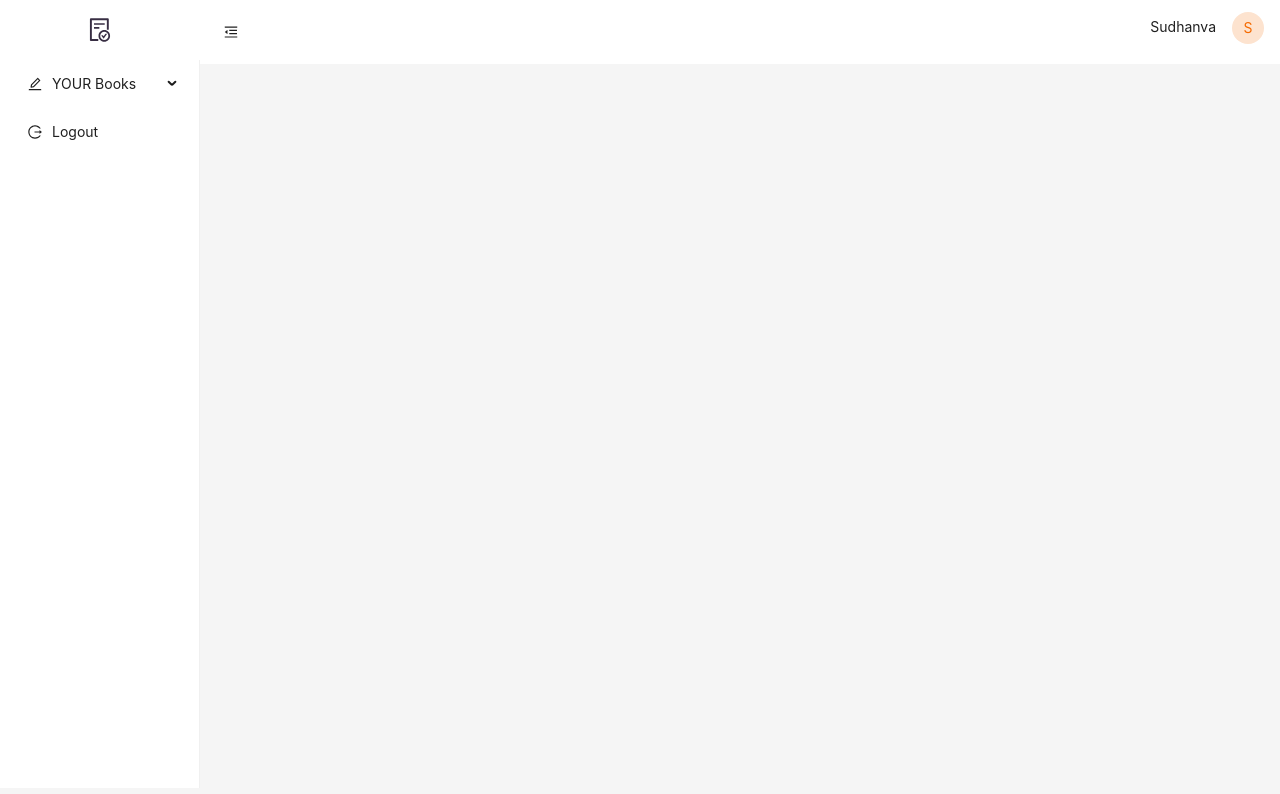
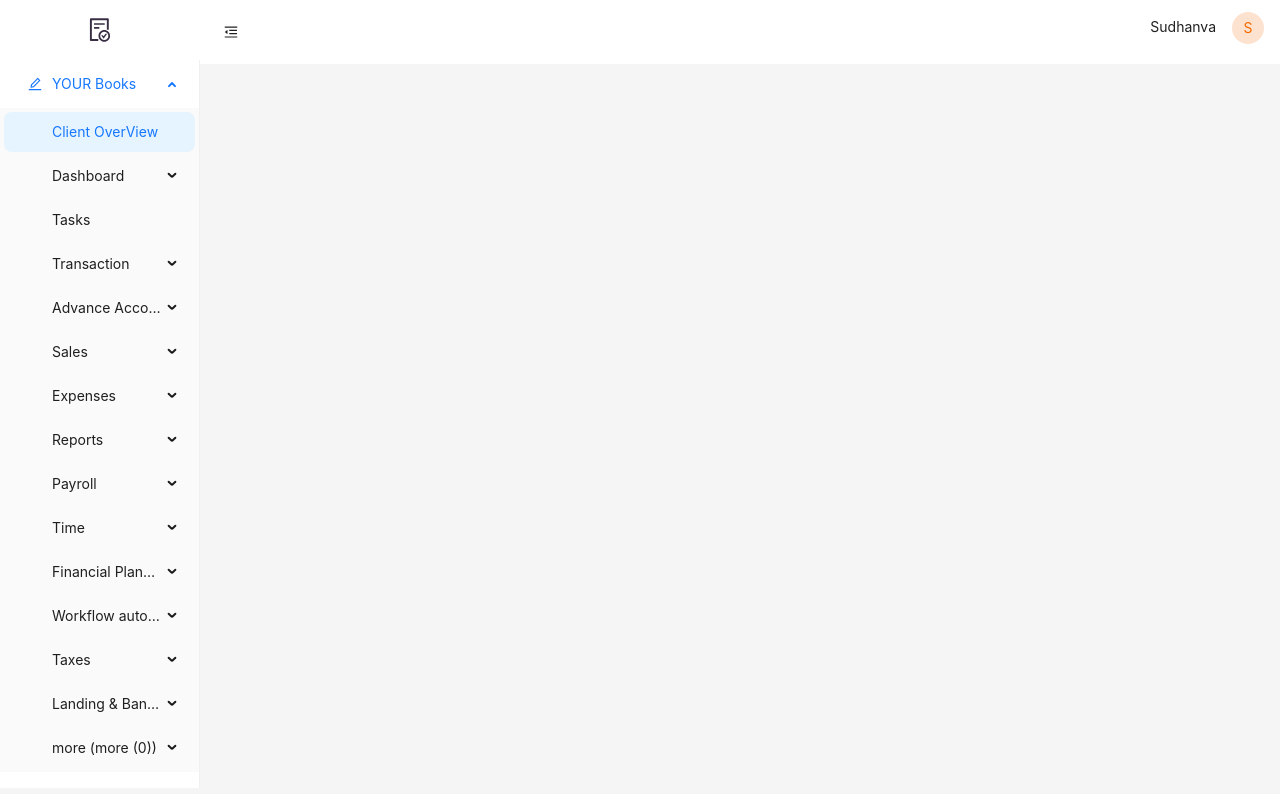
Before and after one commit to KBSudHanVa/mysampleproject, a React (Create React App) app in the folder main/: page /home in a window 1280 px wide. Shown: the top 794 px of the page. Built offline with nearby package versions, Linux system fonts and the light colour scheme.

Commit message:
modified sidenav and usermenu

```diff
--- a/main/src/Components/SubComponents/MainComponents/NavBarComponents/NComponents/MenuList.jsx
+++ b/main/src/Components/SubComponents/MainComponents/NavBarComponents/NComponents/MenuList.jsx
@@ -18,118 +18,324 @@ const MenuList = ({ darkTheme }) => {
 
     var a = 'more ('+0+')';
 
-    return (
-        <Menu theme={darkTheme ? 'light' : 'dark'} mode="inline" className="menu-bar">
-
-            <Menu.SubMenu key="yourbooks" icon={<EditOutlined />} title="YOUR Books">
-                <Menu.Item key="clientoverview"  >
-                    Client OverView
-                </Menu.Item>
-                <Menu.SubMenu key={"dashboard"} title="Dashboard" >
-                    <Menu.Item key="dashboard1"  >
-                        Dashboard 1
-                    </Menu.Item>
-                    <Menu.Item key="dashboard2"  >
-                        Dashboard 2
-                    </Menu.Item>
-                </Menu.SubMenu>
-                <Menu.Item key="tasks"  >
-                    Tasks
-                </Menu.Item>
-                <Menu.SubMenu key={"transcations"} title="Transcations">
-                    <Menu.Item key="transcations1"  >
-                        Transcations 1
-                    </Menu.Item>
-                    <Menu.Item key="transcations"  >
-                        Transcations 2
-                    </Menu.Item>
-                </Menu.SubMenu>
-                <Menu.SubMenu key={"advanceaccounting"} title="Advance Accounting">
-                    <Menu.Item key="advanceaccounting1"  >
-                        Advance Accounting 1
-                    </Menu.Item>
-                    <Menu.Item key="advanceaccounting2"  >
-                        Advance Accounting 2
-                    </Menu.Item>
-                </Menu.SubMenu>
-                <Menu.SubMenu key={"sales"} title="Sales">
-                    <Menu.Item key="sales1"  >
-                        Sales 1
-                    </Menu.Item>
-                    <Menu.Item key="sales2"  >
-                        Sales 2
-                    </Menu.Item>
-                </Menu.SubMenu>
-                <Menu.SubMenu key={"expenses"} title="Expenses">
-                    <Menu.Item key="expenses1"  >
-                        Expenses 1
-                    </Menu.Item>
-                    <Menu.Item key="expenses2"  >
-                        Expenses 2
-                    </Menu.Item>
-                </Menu.SubMenu>
-                <Menu.SubMenu key={"reports"} title="Reports">
-                    <Menu.Item key="reports1"  >
-                        Reports 1
-                    </Menu.Item>
-                    <Menu.Item key="reports2"  >
-                        Reports 2
-                    </Menu.Item>
-                </Menu.SubMenu>
-                <Menu.SubMenu key={"payroll"} title="Payroll">
-                    <Menu.Item key="payroll1"  >
-                        Payroll 1
-                    </Menu.Item>
-                    <Menu.Item key="payroll2"  >
-                        Payroll 2
-                    </Menu.Item>
-                </Menu.SubMenu>
-                <Menu.SubMenu key={"time"} title="Time">
-                    <Menu.Item key="time1"  >
-                        Time 1
-                    </Menu.Item>
-                    <Menu.Item key="time2"  >
-                        Time 2
-                    </Menu.Item>
-                </Menu.SubMenu>
-                <Menu.SubMenu key={"financialplanning"} title="Financial Planning">
-                    <Menu.Item key="financialplanning1"  >
-                        Financial Planning
-                    </Menu.Item>
-                </Menu.SubMenu>
-                <Menu.SubMenu key={"workflowautomation"} title="Workflow automation">
-                    <Menu.Item key="workflowautomation1"  >
-                        Workflow automation 1
-                    </Menu.Item>
-                    <Menu.Item key="workflowautomation2"  >
-                        Workflow automation 2
-                    </Menu.Item>
-                </Menu.SubMenu>
-                <Menu.SubMenu key={"taxes"} title="Taxes">
-                    <Menu.Item key="taxes1"  >
-                        Taxes 1
-                    </Menu.Item>
-                    <Menu.Item key="taxes2"  >
-                        Taxes 2
-                    </Menu.Item>
-                </Menu.SubMenu>
-                <Menu.SubMenu key={"landb"} title="Lending and banking">
-                    <Menu.Item key="lending"  >
-                        Lending
-                    </Menu.Item>
-                    <Menu.Item key="banking"  >
-                        Banking
-                    </Menu.Item>
-                </Menu.SubMenu>
-                <Menu.SubMenu key={"more"} title={a}>
-                </Menu.SubMenu>
-
-            </Menu.SubMenu>
-
-            <Menu.Item key='logout' icon={<LogoutOutlined/>} onClick={()=>{nav('/')}}> Logout </Menu.Item>
+    const useritems = [
+        {
+            key: 'main',
+            icon: <EditOutlined />,
+            label: 'YOUR Books',
+            children: [
+                {
+                    key: 'home',
+                    label: 'Client OverView'
+                },
+                {
+                    key: 'dashboard',
+                    label: 'Dashboard',
+                    children: [
+                        {
+                            key: 'dashboard1',
+                            label: 'Dashboard One',
+                        },
+                        {
+                            key: 'dashboard2',
+                            label: 'Dashboard Two',
+                        },
+                    ]
+                },
+                {
+                    key: 'tasks',
+                    label: 'Tasks'
+                },
+                {
+                    key: 'transaction',
+                    label: 'Transaction',
+                    children: [
+                        {
+                            key: 'deals',
+                            label: 'Deals',
+                        },
+                        {
+                            key: 'logs',
+                            label: 'Logs',
+                        },
+                    ]
+                },
+                {
+                    key: 'advanceaccountion',
+                    label: 'Advance Accounting',
+                    children: [
+                        {
+                            key: 'financialreporting',
+                            label: 'Financial Reporting',
+                        },
+                        {
+                            key: 'count',
+                            label: 'Count',
+                        },
+                    ]
+                },
+                {
+                    key: 'sales',
+                    label: 'Sales',
+                    children: [
+                        {
+                            key: 'orders',
+                            label: 'Orders',
+                        },
+                    ]
+                },
+                {
+                    key: 'expenses',
+                    label: 'Expenses',
+                    children: [
+                        {
+                            key: 'purchase',
+                            label: 'Purchase',
+                        },
+                        {
+                            key: 'charges',
+                            label: 'Charges',
+                        },
+                    ]
+                },
+                {
+                    key: 'reports',
+                    label: 'Reports',
+                    children: [
+                        {
+                            key: 'outline',
+                            label: 'Outline',
+                        },
+                        {
+                            key: 'statments',
+                            label: 'Statments',
+                        },
+                    ]
+                },
+                {
+                    key: 'payroll',
+                    label: 'Payroll',
+                    children: [
+                        {
+                            key: 'currentpayroll',
+                            label: 'Current payroll',
+                        },
+                        {
+                            key: 'lastpayroll',
+                            label: 'Last payroll',
+                        },
+                    ]
+                },
+                {
+                    key: 'time',
+                    label: 'Time',
+                    children: [
+                        {
+                            key: 'calender',
+                            label: 'Calender',
+                        },
+                        {
+                            key: 'timetable',
+                            label: 'Time table',
+                        },
+                        {
+                            key: 'schedules',
+                            label: 'Schedules',
+                        }
+                    ]
+                },
+                {
+                    key: 'financialplanning',
+                    label: 'Financial Planning',
+                    children: [
+                        {
+                            key: 'fplainingplanning',
+                            label: 'Financial Planning',
+                        },
+                        {
+                            key: 'fplainingexcuation',
+                            label: 'Financial Excution',
+                        },
+                    ]
+                },
+                {
+                    key: 'workflowautomation',
+                    label: 'Workflow automation',
+                    children: [
+                        {
+                            key: 'workflowautomation',
+                            label: 'Workflow',
+                        }
+                    ]
+                },
+                {
+                    key: 'taxes',
+                    label: 'Taxes',
+                    children: [
+                        {
+                            key: 'taxesfiling',
+                            label: 'Tax filing',
+                        },
+                        {
+                            key: 'taxreturns',
+                            label: 'Tax Returns',
+                        },
+                    ]
+                },
+                {
+                    key: 'landingandbanking',
+                    label: 'Landing & Banking',
+                    children: [
+                        {
+                            key: 'lending',
+                            label: 'Lending',
+                        },
+                        {
+                            key: 'banking',
+                            label: 'Banking',
+                        },
+                    ]
+                },
+                {
+                    key: 'more',
+                    label: 'more ('+a+')',
+                    children: [
+                    ]
+                },
 
 
-        </Menu>
+            ]
+        }
+    ]
+
+    const clickedmenu = (key)=>{
+        console.log(key);
+        nav(`/${key}`);
+      }
+
+    return (
+        // <Menu theme={darkTheme ? 'light' : 'dark'} mode="inline" className="menu-bar">
+
+        //     <Menu.SubMenu key="yourbooks" icon={<EditOutlined />} title="YOUR Books">
+        //         <Menu.Item key="clientoverview"  >
+        //             Client OverView
+        //         </Menu.Item>
+        //         <Menu.SubMenu key={"dashboard"} title="Dashboard" >
+        //             <Menu.Item key="dashboard1"  >
+        //                 Dashboard 1
+        //             </Menu.Item>
+        //             <Menu.Item key="dashboard2"  >
+        //                 Dashboard 2
+        //             </Menu.Item>
+        //         </Menu.SubMenu>
+        //         <Menu.Item key="tasks"  >
+        //             Tasks
+        //         </Menu.Item>
+        //         <Menu.SubMenu key={"transcations"} title="Transcations">
+        //             <Menu.Item key="transcations1"  >
+        //                 Transcations 1
+        //             </Menu.Item>
+        //             <Menu.Item key="transcations"  >
+        //                 Transcations 2
+        //             </Menu.Item>
+        //         </Menu.SubMenu>
+        //         <Menu.SubMenu key={"advanceaccounting"} title="Advance Accounting">
+        //             <Menu.Item key="advanceaccounting1"  >
+        //                 Advance Accounting 1
+        //             </Menu.Item>
+        //             <Menu.Item key="advanceaccounting2"  >
+        //                 Advance Accounting 2
+        //             </Menu.Item>
+        //         </Menu.SubMenu>
+        //         <Menu.SubMenu key={"sales"} title="Sales">
+        //             <Menu.Item key="sales1"  >
+        //                 Sales 1
+        //             </Menu.Item>
+        //             <Menu.Item key="sales2"  >
+        //                 Sales 2
+        //             </Menu.Item>
+        //         </Menu.SubMenu>
+        //         <Menu.SubMenu key={"expenses"} title="Expenses">
+        //             <Menu.Item key="expenses1"  >
+        //                 Expenses 1
+        //             </Menu.Item>
+        //             <Menu.Item key="expenses2"  >
+        //                 Expenses 2
+        //             </Menu.Item>
+        //         </Menu.SubMenu>
+        //         <Menu.SubMenu key={"reports"} title="Reports">
+        //             <Menu.Item key="reports1"  >
+        //                 Reports 1
+        //             </Menu.Item>
+        //             <Menu.Item key="reports2"  >
+        //                 Reports 2
+        //             </Menu.Item>
+        //         </Menu.SubMenu>
+        //         <Menu.SubMenu key={"payroll"} title="Payroll">
+        //             <Menu.Item key="payroll1"  >
+        //                 Payroll 1
+        //             </Menu.Item>
+        //             <Menu.Item key="payroll2"  >
+        //                 Payroll 2
+        //             </Menu.Item>
+        //         </Menu.SubMenu>
+        //         <Menu.SubMenu key={"time"} title="Time">
+        //             <Menu.Item key="time1"  >
+        //                 Time 1
+        //             </Menu.Item>
+        //             <Menu.Item key="time2"  >
+        //                 Time 2
+        //             </Menu.Item>
+        //         </Menu.SubMenu>
+        //         <Menu.SubMenu key={"financialplanning"} title="Financial Planning">
+        //             <Menu.Item key="financialplanning1"  >
+        //                 Financial Planning
+        //             </Menu.Item>
+        //         </Menu.SubMenu>
+        //         <Menu.SubMenu key={"workflowautomation"} title="Workflow automation">
+        //             <Menu.Item key="workflowautomation1"  >
+        //                 Workflow automation 1
+        //             </Menu.Item>
+        //             <Menu.Item key="workflowautomation2"  >
+        //                 Workflow automation 2
+        //             </Menu.Item>
+        //         </Menu.SubMenu>
+        //         <Menu.SubMenu key={"taxes"} title="Taxes">
+        //             <Menu.Item key="taxes1"  >
+        //                 Taxes 1
+        //             </Menu.Item>
+        //             <Menu.Item key="taxes2"  >
+        //                 Taxes 2
+        //             </Menu.Item>
+        //         </Menu.SubMenu>
+        //         <Menu.SubMenu key={"landb"} title="Lending and banking">
+        //             <Menu.Item key="lending"  >
+        //                 Lending
+        //             </Menu.Item>
+        //             <Menu.Item key="banking"  >
+        //                 Banking
+        //             </Menu.Item>
+        //         </Menu.SubMenu>
+        //         <Menu.SubMenu key={"more"} title={a}>
+        //         </Menu.SubMenu>
+
+        //     </Menu.SubMenu>
+
+        //     <Menu.Item key='logout' icon={<LogoutOutlined/>} onClick={()=>{nav('/')}}> Logout </Menu.Item>
+
+
+        // </Menu>
+
+        <Menu
+          mode="inline"
+          theme="light"
+          items={useritems}
+          defaultOpenKeys={['main']}
+          defaultSelectedKeys={['home']}
+          onClick={(e)=>clickedmenu(e.key)}
+          className="menu-bar"
+          />
+
     );
 }
 
--- a/main/src/Components/SubComponents/MainComponents/NavBarComponents/NComponents/UserMenu.jsx
+++ b/main/src/Components/SubComponents/MainComponents/NavBarComponents/NComponents/UserMenu.jsx
@@ -33,18 +33,48 @@ const UserMenu = ({firstLetter}) => {
     setVisible(!visible); // Toggle menu visibility on Avatar click
   };
 
+  const items = [
+    {
+      key: 'profile',
+      icon: <UserOutlined />,
+      label: 'Profile',
+    },
+    {
+      key: 'settings',
+      icon: <SettingOutlined />,
+      label: 'Settings',
+    },
+    {
+      key: '',
+      icon: <LogoutOutlined />,
+      label: 'Logout',
+    }
+  ]
+
+  const clickedmenu = (key)=>{
+    console.log(key);
+    nav(`/${key}`);
+  }
+
   const menu = (
-    <Menu onClick={handleMenuClick} style={{ width: 100, float: 'right', top: 0, right: 15 }}>
-      <Menu.Item key="profile" icon={<UserOutlined />}>
-        Profile
-      </Menu.Item>
-      <Menu.Item key="settings" icon={<SettingOutlined />}>
-        Settings
-      </Menu.Item>
-      <Menu.Item key="logout" icon={<LogoutOutlined />} onClick={()=>{nav('/')}}>
-        Logout
-      </Menu.Item>
-    </Menu>
+    // <Menu onClick={handleMenuClick} style={{ width: 100, float: 'right', top: 0, right: 15 }}>
+    //   <Menu.Item key="profile" icon={<UserOutlined />}>
+    //     Profile
+    //   </Menu.Item>
+    //   <Menu.Item key="settings" icon={<SettingOutlined />}>
+    //     Settings
+    //   </Menu.Item>
+    //   <Menu.Item key="logout" icon={<LogoutOutlined />} onClick={()=>{nav('/')}}>
+    //     Logout
+    //   </Menu.Item>
+    // </Menu>
+
+        <Menu
+          mode="inline"
+          theme="dark"
+          items={items}
+          onClick={(e)=>clickedmenu(e.key)}
+          />
   );
 
   return (
```
